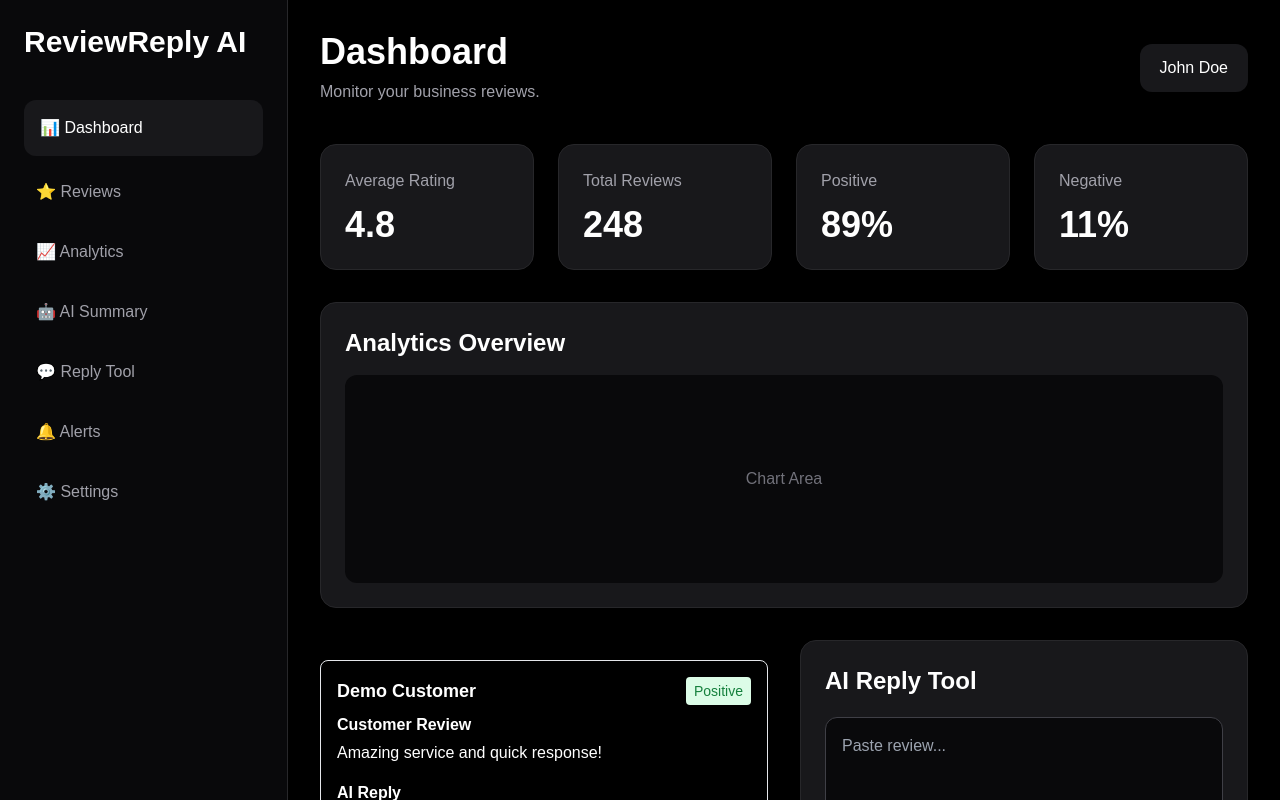
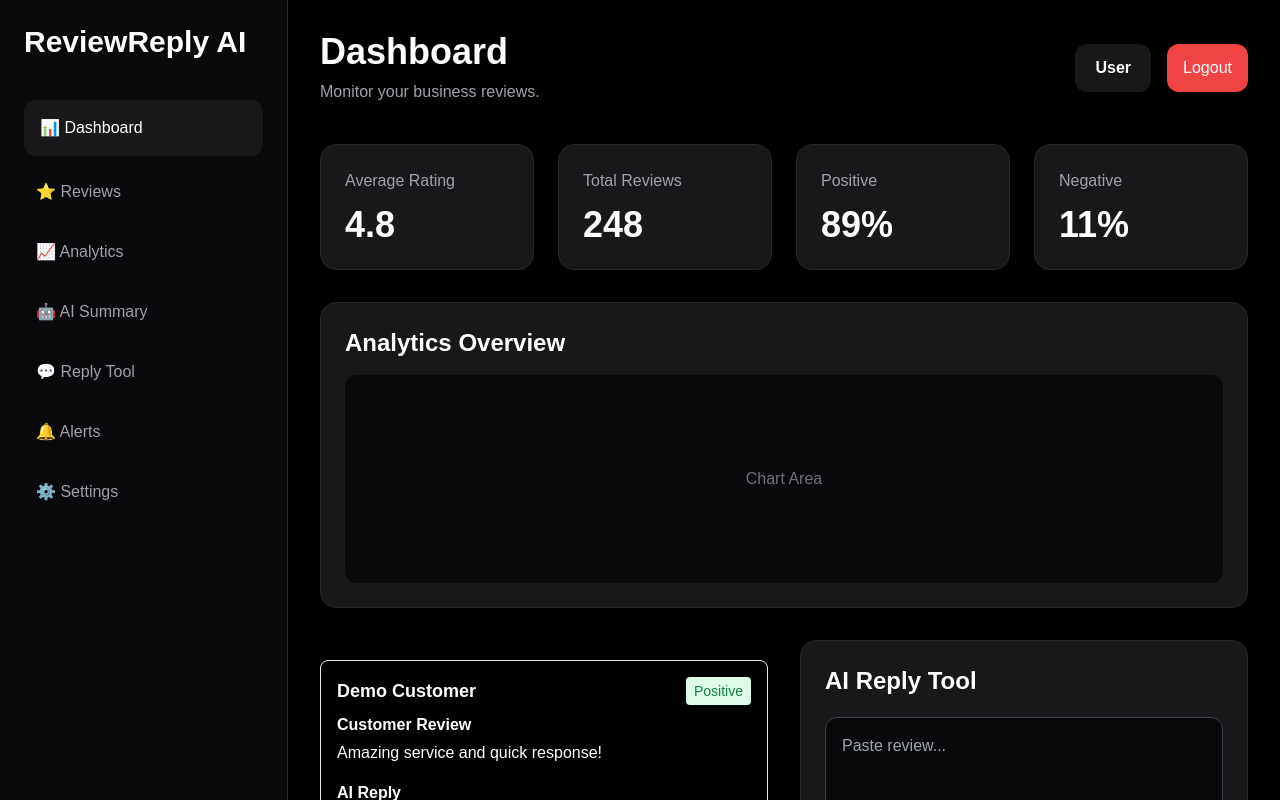
Before and after one commit to afnankhan123456/reviewreply-ai, a Next.js app: page /dashboard in a window 1280 px wide. Shown: the top 800 px of the page. Built offline with nearby package versions, Linux system fonts and the light colour scheme; no server answers.

Commit message:
Add real Google profile data to navbar

```diff
--- a/components/Navbar.tsx
+++ b/components/Navbar.tsx
@@ -1,7 +1,12 @@
+"use client";
+
+import { useSession, signOut } from "next-auth/react";
+
 export default function Navbar() {
+  const { data: session } = useSession();
+
   return (
     <div className="flex items-center justify-between mb-10">
-
       <div>
         <h1 className="text-4xl font-bold text-white">
           Dashboard
@@ -12,10 +17,34 @@ export default function Navbar() {
         </p>
       </div>
 
-      <div className="bg-zinc-900 px-5 py-3 rounded-xl text-white">
-        John Doe
+      <div className="flex items-center gap-4">
+        <div className="bg-zinc-900 px-5 py-3 rounded-xl text-white flex items-center gap-3">
+          {session?.user?.image && (
+            <img
+              src={session.user.image}
+              alt="profile"
+              className="w-10 h-10 rounded-full"
+            />
+          )}
+
+          <div>
+            <p className="font-semibold">
+              {session?.user?.name || "User"}
+            </p>
+
+            <p className="text-xs text-zinc-400">
+              {session?.user?.email}
+            </p>
+          </div>
+        </div>
+
+        <button
+          onClick={() => signOut({ callbackUrl: "/login" })}
+          className="bg-red-500 text-white px-4 py-3 rounded-xl"
+        >
+          Logout
+        </button>
       </div>
-
     </div>
   );
 }
```
